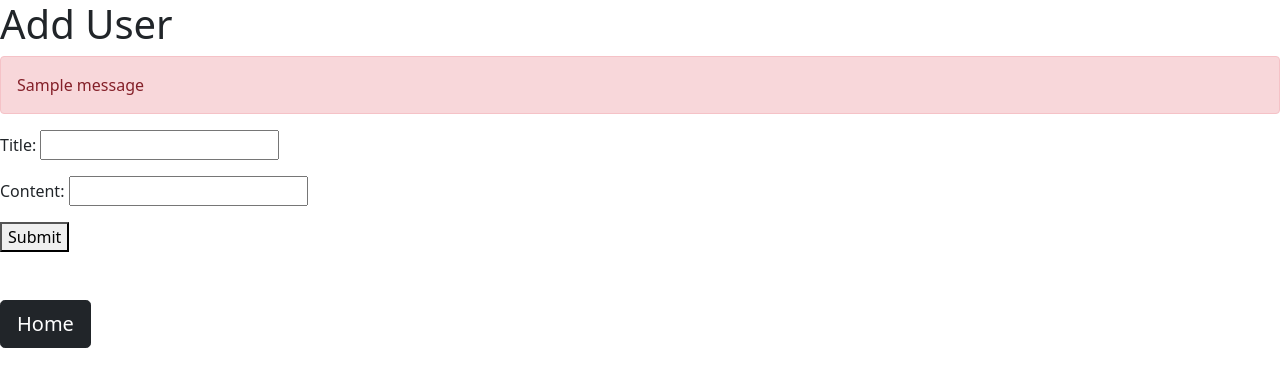
After one commit to chasewestover/Notes, a Flask app: template templates/note_form.html in a window 1280 px wide. The commit adds this page. Shown: the top 387 px of the page. Run offline with Flask 2, Linux system fonts and the light colour scheme; tables that the repository leaves empty hold one stand-in row (values such as "Sample post"); the template is opened without the code that fills it: values that come from a table or form of the project are taken from there, most other values are stand-ins (such as "Sample title", 1, 10 or a date in 2020); one stand-in notice (Sample message) is shown; some libraries are stand-ins or nearby versions.

Commit message:
part way through part 8

```diff
--- a/app.py
+++ b/app.py
@@ -1,8 +1,8 @@
 """Flask app for Notes"""
 
 from flask import Flask, request, redirect, render_template, jsonify, flash, session
-from models import db, connect_db, User
-from forms import AddUserForm, LogInForm
+from models import db, connect_db, User, Note
+from forms import AddUserForm, LogInForm, NoteForm
 from sqlalchemy.exc import IntegrityError
 
 app = Flask(__name__)
@@ -45,7 +45,7 @@ def register_user():
                 db.session.commit()
                 session["cur_user"] = user.username
 
-                return redirect('/secret')
+                return redirect(f'/users/{user.username}')
 
             except IntegrityError:
                 flash("Username/email already taken")
@@ -107,17 +107,17 @@ def delete_user(username):
 
 
 @app.route('/users/<username>/notes/add', methods = ["GET", "POST"])
-def add_new_note():
+def add_new_note(username):
     """Shows/processes form for adding new note"""
-    form = LogInForm()
+    form = NoteForm()
 
     if request.method == "POST":
         if form.validate_on_submit():
 
-            user = User.authenticate_user(form.username.data, form.password.data)
-            if user:
-                session["cur_user"] = user.username
+            note = Note(title=form.title.data, content=form.content.data, owner=username)
+            db.session.add(note)
+            db.session.commit()
 
-            return redirect(f'/users/{user.username}')
+            return redirect(f'/users/{username}')
 
-    return render_template("log_in_form.html", form=form)
+    return render_template("note_form.html", form=form, username=username)
--- a/forms.py
+++ b/forms.py
@@ -20,3 +20,9 @@ class LogInForm(FlaskForm):
 
     username = StringField("Username:", validators=[InputRequired(), Length(1, 20)])
     password = PasswordField("Password:", validators=[InputRequired(), Length(4,30)])
+
+class NoteForm(FlaskForm):
+    """Form for adding notes."""
+
+    title = StringField("Title:", validators=[InputRequired(), Length(1,100)])
+    content = StringField("Content:", validators=[InputRequired()])
--- a/templates/base.html
+++ b/templates/base.html
@@ -5,7 +5,11 @@
   <meta http-equiv="X-UA-Compatible" content="IE=edge">
   <meta name="viewport" content="width=device-width, initial-scale=1.0">
   <link href="https://cdn.jsdelivr.net/npm/bootstrap@5.0.0-beta2/dist/css/bootstrap.min.css" rel="stylesheet" integrity="sha384-BmbxuPwQa2lc/FVzBcNJ7UAyJxM6wuqIj61tLrc4wSX0szH/Ev+nYRRuWlolflfl" crossorigin="anonymous">
-  <link href="//netdna.bootstrapcdn.com/font-awesome/3.2.1/css/font-awesome.css" rel="stylesheet">
+  <link
+      rel="stylesheet"
+      href="https://use.fontawesome.com/releases/v5.3.1/css/all.css"
+      integrity="sha384-mzrmE5qonljUremFsqc01SB46JvROS7bZs3IO2EmfFsd15uHvIt+Y8vEf7N7fWAU"
+      crossorigin="anonymous">
   <title>Notes</title>
 </head>
 <body>
--- /dev/null
+++ b/templates/note_form.html
@@ -0,0 +1,35 @@
+{% extends "base.html" %}
+
+{% block header %}
+<h1>Add User</h1>
+{% endblock %}
+  {% block content %}
+
+  {% for msg in get_flashed_messages() %}
+    <div class="alert alert-danger" role="alert">
+      {{msg}}
+    </div>
+  {% endfor %}
+
+  <form action="/users/{{username}}/notes/add" method="POST">
+
+    {{ form.hidden_tag() }} <!--add type=hidden form fields -->
+
+    {% for field in form
+           if field.widget.input_type != 'hidden' %}
+
+      <p>
+        {{ field.label }}
+        {{ field }}
+
+        {% for error in field.errors %}
+          {{ error }}
+        {% endfor %}
+      </p>
+
+    {% endfor %}
+
+    <button type="submit">Submit</button>
+    </form>
+
+  {% endblock %}
```
